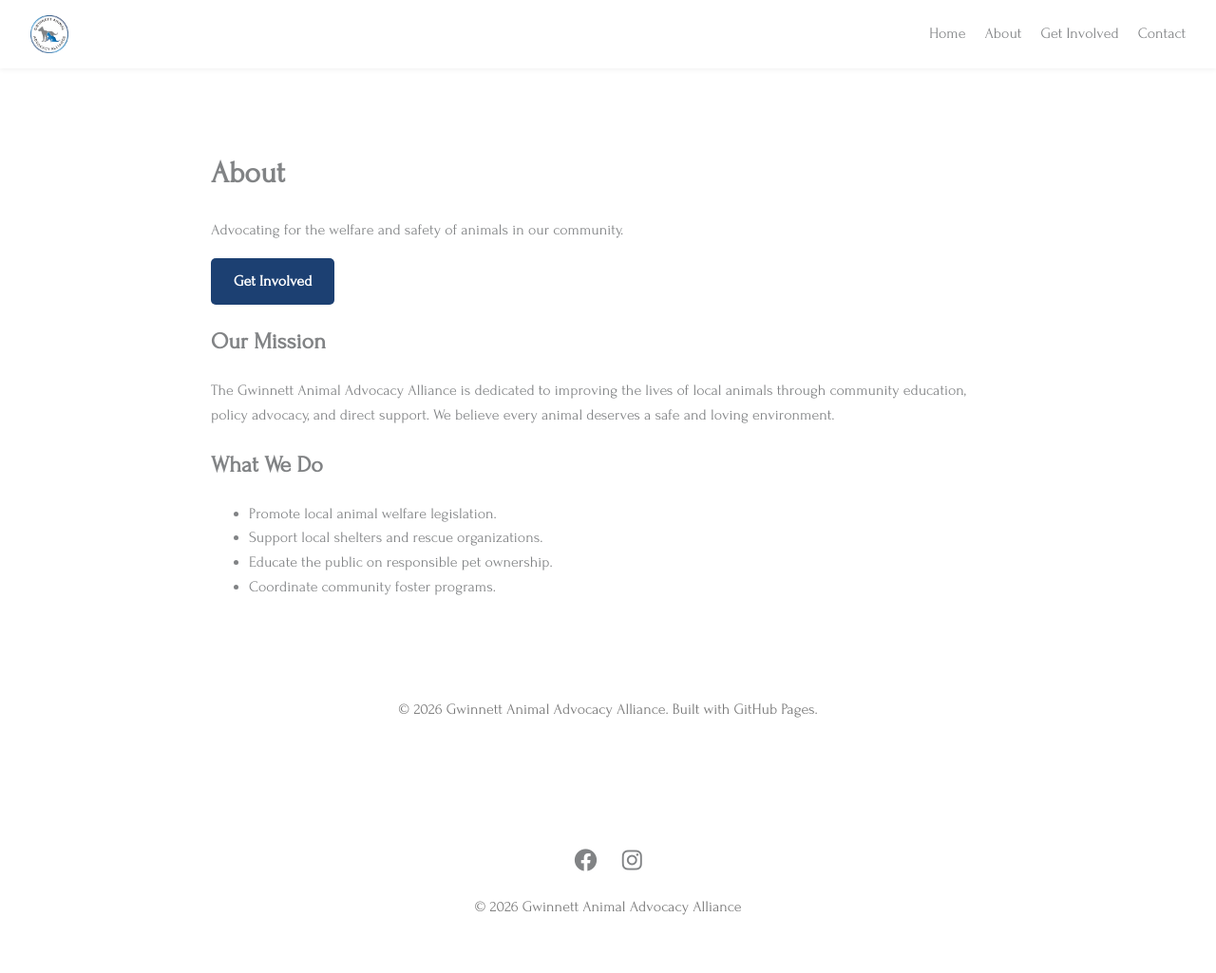
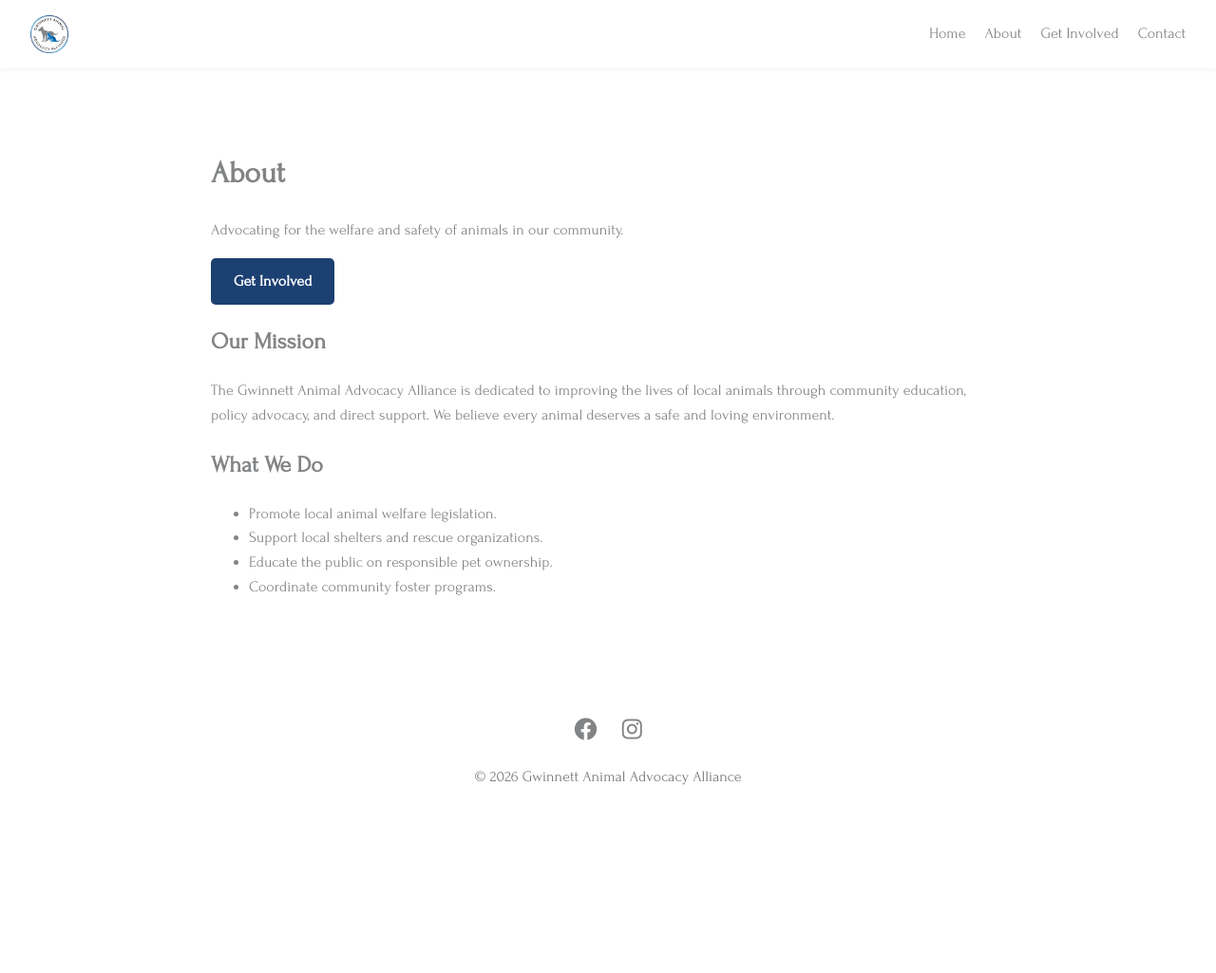
Before and after one commit to whitleybacon/gwinnett-animal-advocacy-alliance, a Jekyll site: the page built from about/index.html, in a window 1280 px wide. Shown: the whole page at 95% size. Built offline with Jekyll 4.4.1, drawn with Linux system fonts in a browser that asks for light colours; after the commit the page ends 900 px from its top, so only the background shows below that.

Commit message:
Update index.html

```diff
--- a/about/index.html
+++ b/about/index.html
@@ -26,9 +26,6 @@ title: About
         </section>
     </div>
 
-    <footer>
-        <p>&copy; 2026 Gwinnett Animal Advocacy Alliance. Built with GitHub Pages.</p>
-    </footer>
 
 </body>
 </html>
```
